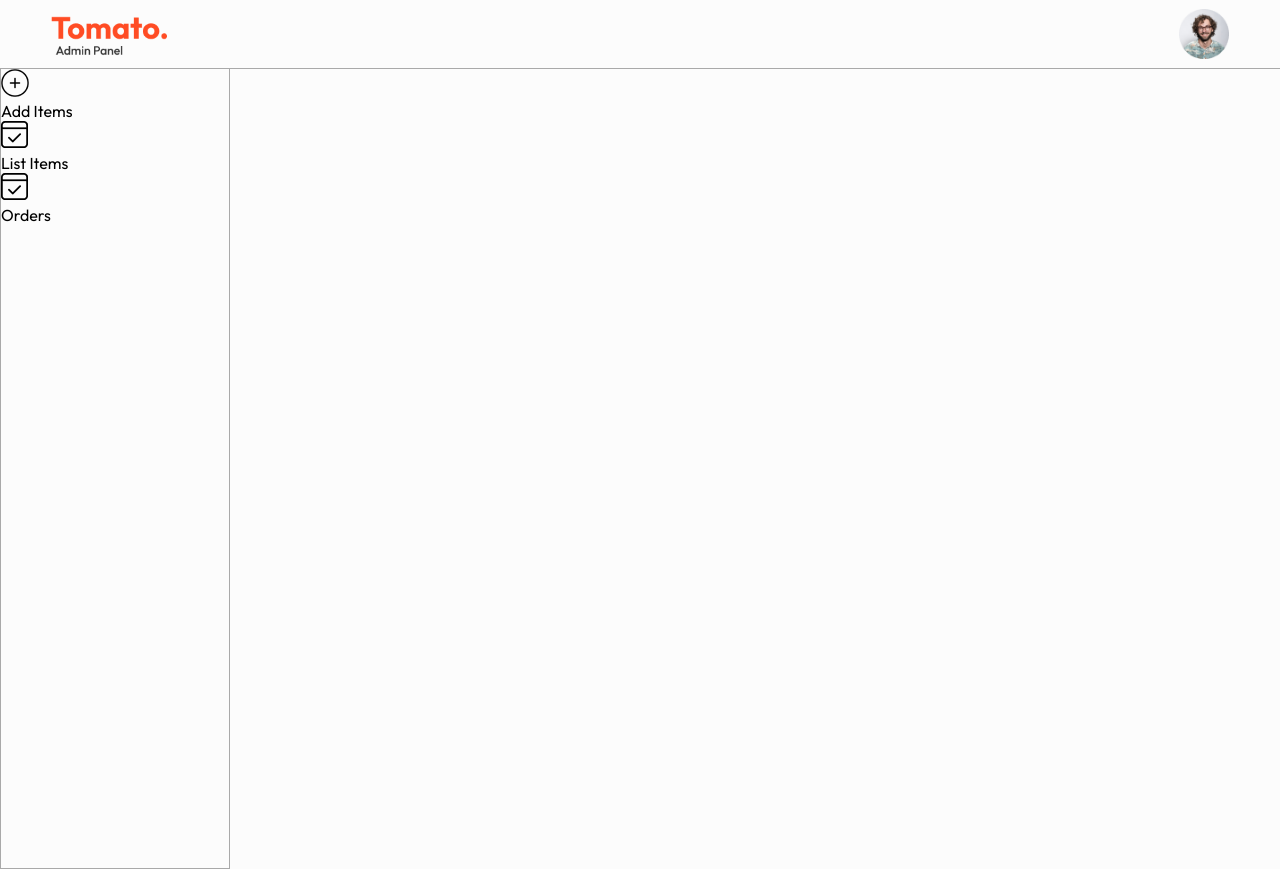
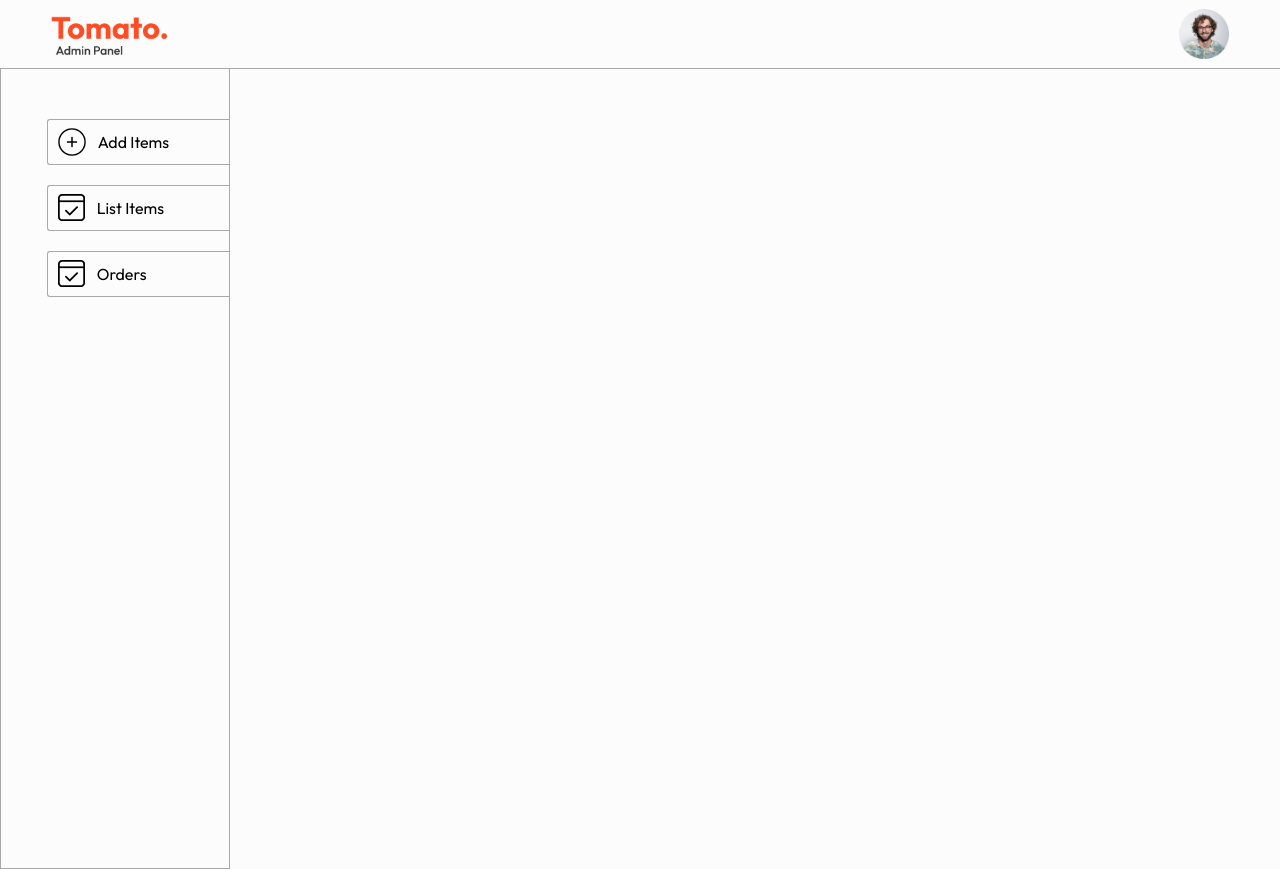
Before and after one commit to hasharas/Food-Delivery-app, a React app in the folder admin/: page / in a window 1280 px wide. Built offline with nearby package versions, Linux system fonts and the light colour scheme; the HTML template or start-up script is replaced by a standard one.

Commit message:
Style:add more style side bar to

```diff
--- a/admin/src/component/Sidebar/Sidebar.css
+++ b/admin/src/component/Sidebar/Sidebar.css
@@ -6,7 +6,20 @@
 }
 
 .sidebar-options {
+  padding-top: 50px;
+  padding-left: 20%;
+  display: flex;
+  flex-direction: column;
+  gap: 20px;
 }
 
 .sidebar-option {
+  display: flex;
+  align-items: center;
+  gap: 12px;
+  border: 1.5px solid #a9a9a9;
+  border-right: 0;
+  padding: 8px 10px;
+  border-radius: 3px 0px 0px 3px;
+  cursor: pointer;
 }
```
